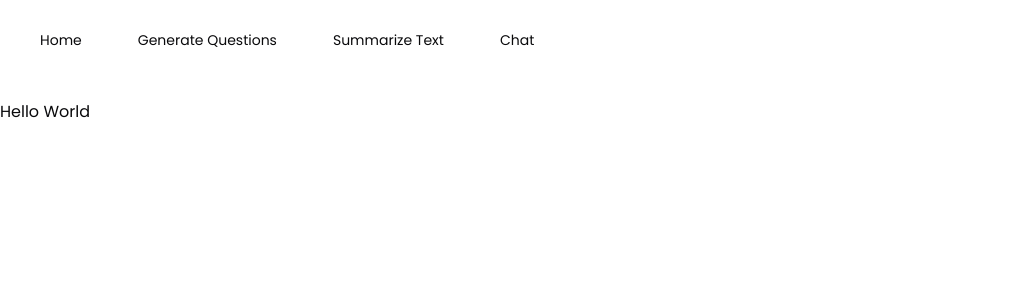
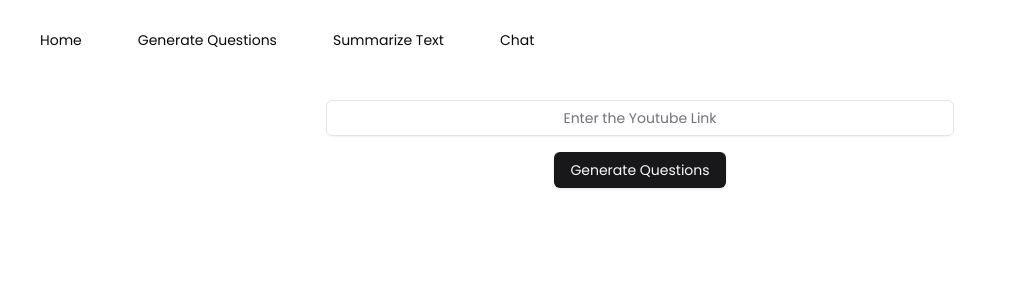
Before and after one commit to BlazingNish/minor-project-frontend, a Next.js app: page / in a window 1280 px wide. Shown: the top 300 px of the page, without its empty margins (0-1016 px from the left). Built offline with nearby package versions, Linux system fonts and the light colour scheme.

Commit message:
Updated home page

```diff
--- a/app/generate/page.tsx
+++ b/app/generate/page.tsx
@@ -74,7 +74,7 @@ const GenerateQuestions = ({}) => {
     setIsClient(true);
   }, []);
   const uploadLink = (url: string) => {
-    const data  = axios.post('http://localhost:8000/upload', {url: url});
+    const data  = axios.post('http://localhost:8000/upload', {video_url: url});
     console.log(data);
   }
   return (
--- a/app/page.tsx
+++ b/app/page.tsx
@@ -1,5 +1,24 @@
+"use client"
+
+import InputFields from "@/components/inputFields";
+import {useState} from "react";
+import axios from "axios";
 
 export default function Home() {
-  return (<div>Hello World</div>
+  const [videoUrl, setVideoUrl] = useState<string>("");
+  const [isSet, setIsSet] = useState<boolean>(false);
+  const uploadUrl = ()=>{
+    const data = axios.post('http://localhost:8000/upload', {video_url: videoUrl});
+    data.then((res)=>{
+      if(res.status == 200){
+        console.log("Uploaded Successfully");
+        setIsSet(true);
+      }
+    })
+  }
+  return (<div><InputFields addUrl={(url)=>{
+    setVideoUrl(url);
+    uploadUrl();
+  }}/></div>
   );
 }
--- a/components/navbar.tsx
+++ b/components/navbar.tsx
@@ -49,7 +49,7 @@ export default function Navbar() {
 
         <nav className='hidden lg:flex justify-center gap-6'>
           <Link
-            href='#'
+            href='/'
             className='group inline-flex h-9 w-max items-center justify-center rounded-md bg-white px-4 py-2 text-sm font-medium transition-colors hover:bg-gray-100 hover:text-gray-900 focus:bg-gray-100 focus:text-gray-900 focus:outline-none disabled:pointer-events-none disabled:opacity-50 data-[active]:bg-gray-100/50 data-[state=open]:bg-gray-100/50 dark:bg-gray-950 dark:hover:bg-gray-800 dark:hover:text-gray-50 dark:focus:bg-gray-800 dark:focus:text-gray-50 dark:data-[active]:bg-gray-800/50 dark:data-[state=open]:bg-gray-800/50'
             prefetch={false}
           >
```
